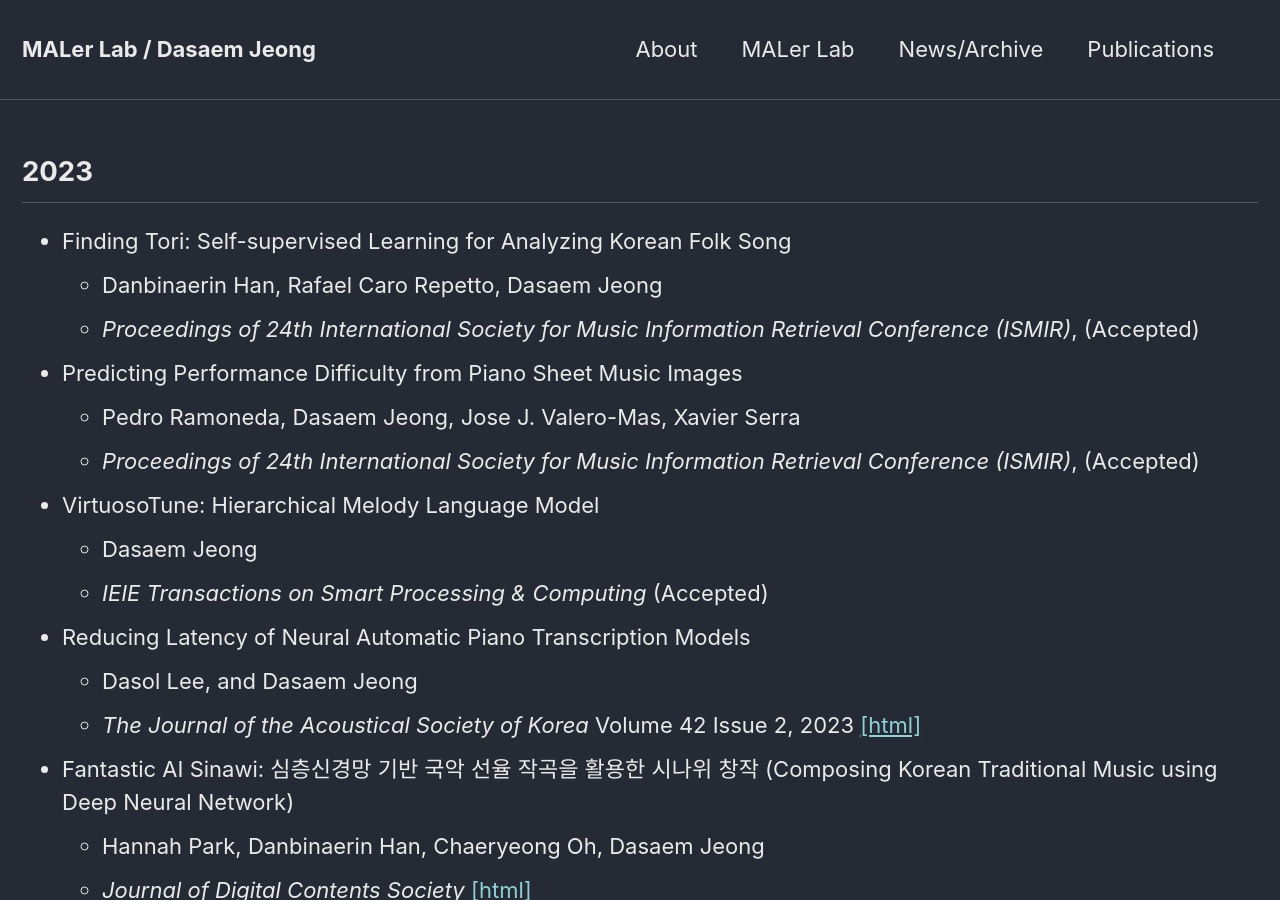
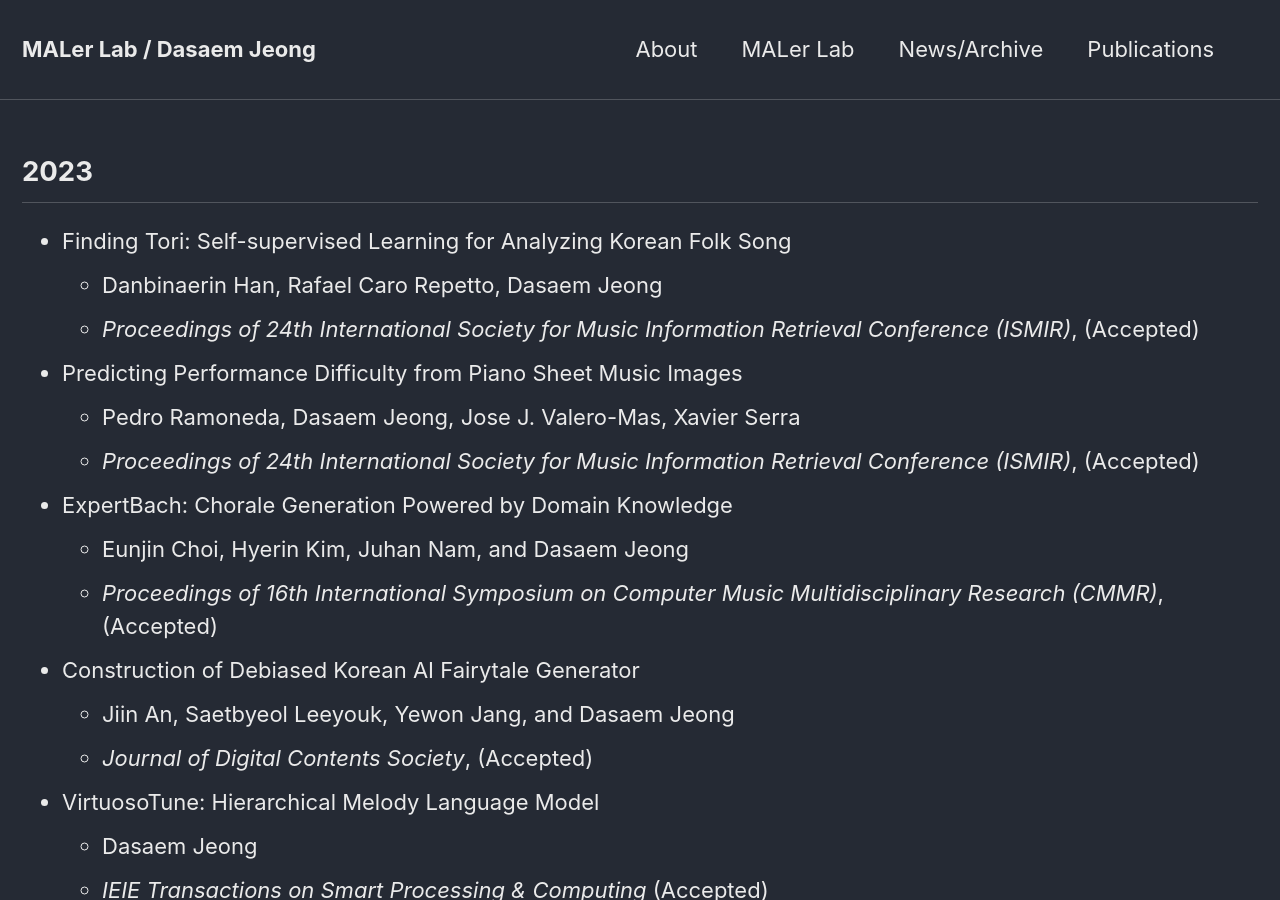
Before and after one commit to jdasam/jdasam.github.io, a Jekyll site: the page built from publications.md, in a window 1280 px wide and 900 px high. Built offline with Jekyll 4.4.1, drawn with Linux system fonts in a browser that asks for light colours.

Commit message:
Update publications.md

```diff
--- a/publications.md
+++ b/publications.md
@@ -12,6 +12,14 @@ permalink: /publications/
 * Predicting Performance Difficulty from Piano Sheet Music Images
 	+ Pedro Ramoneda, Dasaem Jeong, Jose J. Valero-Mas, Xavier Serra
 	+ *Proceedings of 24th International Society for Music Information Retrieval Conference (ISMIR)*, (Accepted)
+
+* ExpertBach: Chorale Generation Powered by Domain Knowledge
+	+ Eunjin Choi, Hyerin Kim, Juhan Nam, and Dasaem Jeong
+	+ *Proceedings of 16th International Symposium on Computer Music Multidisciplinary Research (CMMR)*, (Accepted)
+
+* Construction of Debiased Korean AI Fairytale Generator
+	+ Jiin An, Saetbyeol Leeyouk, Yewon Jang, and Dasaem Jeong
+	+ *Journal of Digital Contents Society*, (Accepted)
 
 * VirtuosoTune: Hierarchical Melody Language Model
 	+ Dasaem Jeong
```
